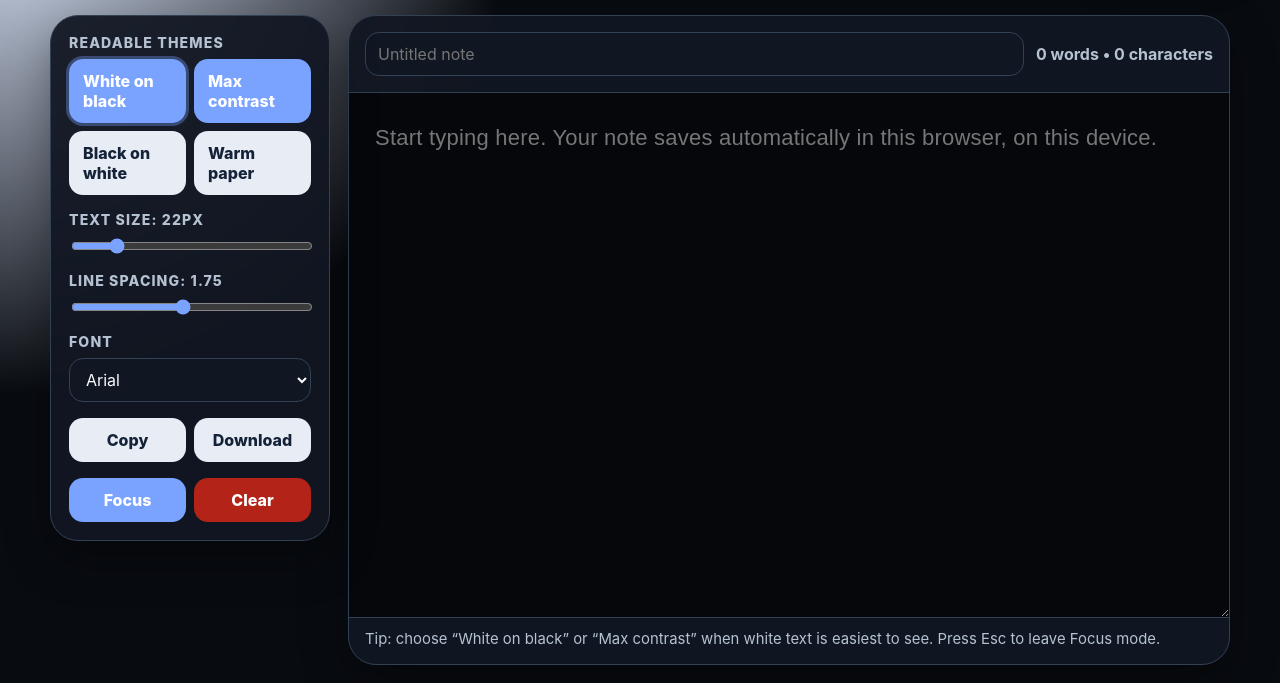
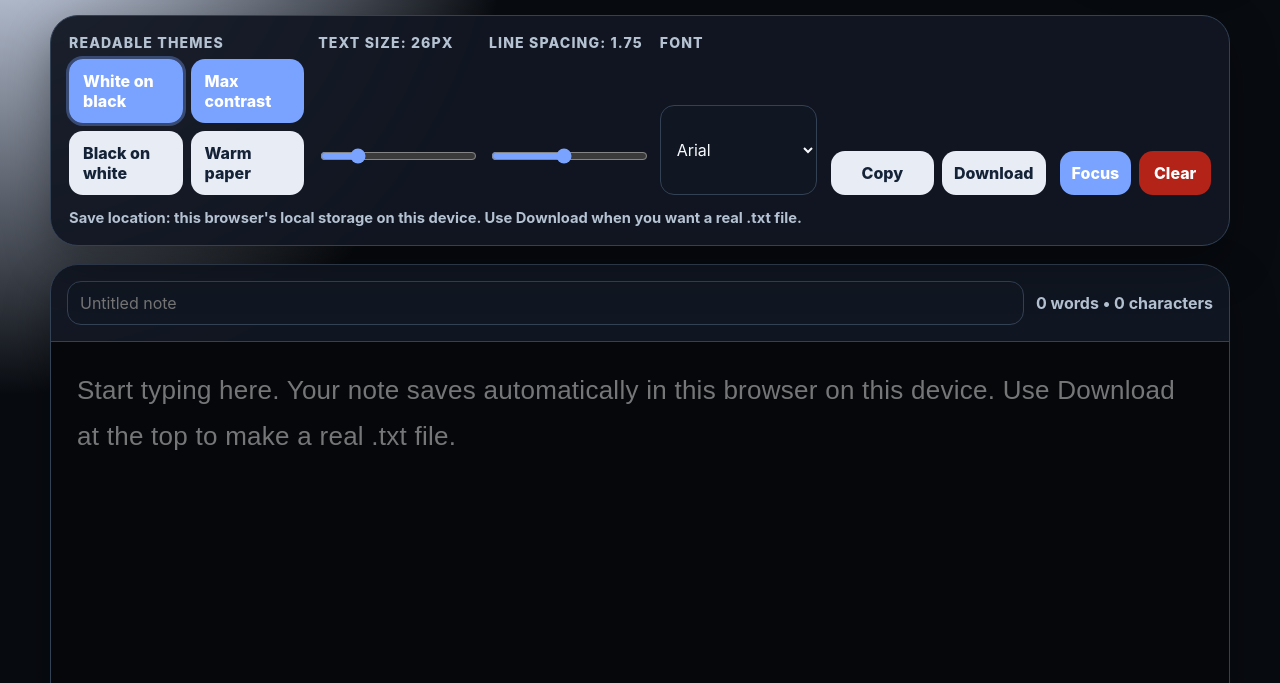
Before and after one commit to gisere3674/Demo2, a plain HTML site: page index.html in a window 1280 px wide. Shown: the part 117-800 px from the top of the page. Drawn offline with Linux system fonts and the light colour scheme.

Commit message:
Update index.html

```diff
--- a/index.html
+++ b/index.html
@@ -18,7 +18,7 @@
       --note-bg: #ffffff;
       --note-text: #0a0f17;
       --line-height: 1.75;
-      --font-size: 22px;
+      --font-size: 26px;
       --font-family: Arial, Helvetica, sans-serif;
     }
 
@@ -72,7 +72,6 @@
 
     main {
       display: grid;
-      grid-template-columns: 280px 1fr;
       gap: 18px;
       align-items: stretch;
     }
@@ -87,12 +86,13 @@
 
     .toolbar {
       padding: 18px;
-      display: flex;
-      flex-direction: column;
-      gap: 16px;
+      display: grid;
+      grid-template-columns: 1.5fr 1fr 1fr 1fr auto auto;
+      gap: 14px;
       height: fit-content;
       position: sticky;
       top: 16px;
+      z-index: 2;
     }
 
     .control-group {
@@ -136,6 +136,7 @@
       display: grid;
       grid-template-columns: 1fr 1fr;
       gap: 8px;
+      align-self: end;
     }
 
     button {
@@ -187,7 +188,7 @@
       overflow: hidden;
       display: flex;
       flex-direction: column;
-      min-height: calc(100vh - 150px);
+      min-height: calc(100vh - 235px);
     }
 
     .editor-top {
@@ -208,7 +209,7 @@
     textarea {
       width: 100%;
       flex: 1;
-      min-height: 58vh;
+      min-height: 72vh;
       resize: vertical;
       border: 0;
       outline: 0;
@@ -312,6 +313,20 @@
       padding: clamp(20px, 5vw, 70px);
     }
 
+    .save-note {
+      grid-column: 1 / -1;
+      margin: 0;
+      color: var(--muted);
+      font-size: 0.92rem;
+      font-weight: 700;
+    }
+
+    @media (max-width: 1100px) {
+      .toolbar {
+        grid-template-columns: repeat(3, minmax(180px, 1fr));
+      }
+    }
+
     @media (max-width: 820px) {
       header,
       .editor-top {
@@ -319,12 +334,9 @@
         flex-direction: column;
       }
 
-      main {
-        grid-template-columns: 1fr;
-      }
-
       .toolbar {
         position: static;
+        grid-template-columns: 1fr;
       }
 
       .status,
@@ -357,8 +369,8 @@
         </div>
 
         <div class="control-group">
-          <label for="fontSize">Text size: <span id="fontSizeValue">22</span>px</label>
-          <input id="fontSize" type="range" min="16" max="52" value="22">
+          <label for="fontSize">Text size: <span id="fontSizeValue">26</span>px</label>
+          <input id="fontSize" type="range" min="16" max="64" value="26">
         </div>
 
         <div class="control-group">
@@ -384,6 +396,7 @@
           <button type="button" id="focusButton">Focus</button>
           <button type="button" id="clearButton" class="danger">Clear</button>
         </div>
+        <p class="save-note">Save location: this browser's local storage on this device. Use Download when you want a real .txt file.</p>
       </aside>
 
       <section class="editor-card" aria-label="Notepad editor">
@@ -391,7 +404,7 @@
           <input id="noteTitle" type="text" aria-label="Note title" placeholder="Untitled note">
           <div class="stats" id="stats">0 words • 0 characters</div>
         </div>
-        <textarea id="noteText" spellcheck="true" placeholder="Start typing here. Your note saves automatically in this browser, on this device."></textarea>
+        <textarea id="noteText" spellcheck="true" placeholder="Start typing here. Your note saves automatically in this browser on this device. Use Download at the top to make a real .txt file."></textarea>
         <p class="help">Tip: choose “White on black” or “Max contrast” when white text is easiest to see. Press Esc to leave Focus mode.</p>
       </section>
     </main>
@@ -403,7 +416,7 @@
       title: '',
       text: '',
       theme: 'dark',
-      fontSize: 22,
+      fontSize: 26,
       lineHeight: 1.75,
       fontFamily: 'Arial, Helvetica, sans-serif'
     };
```
